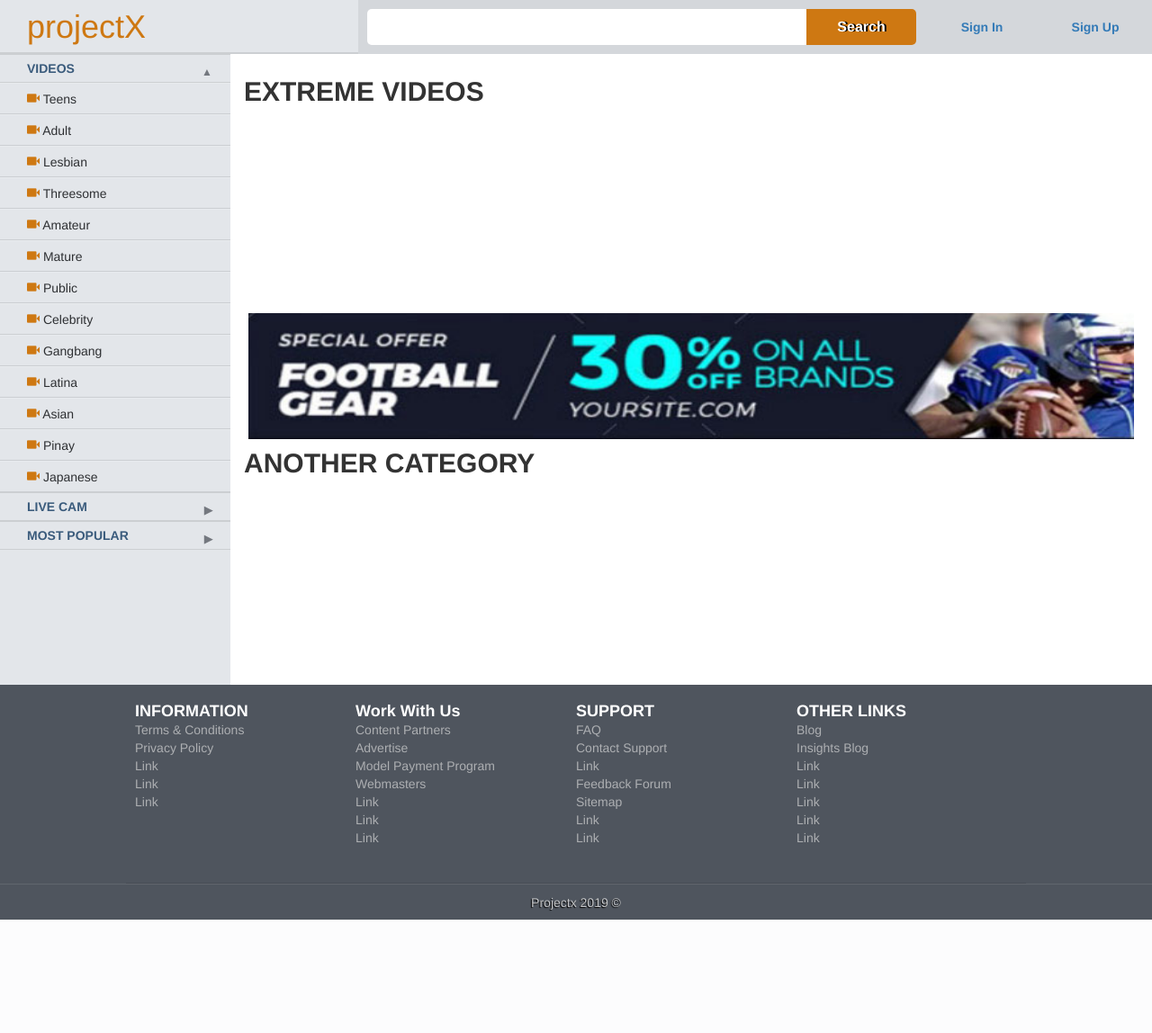
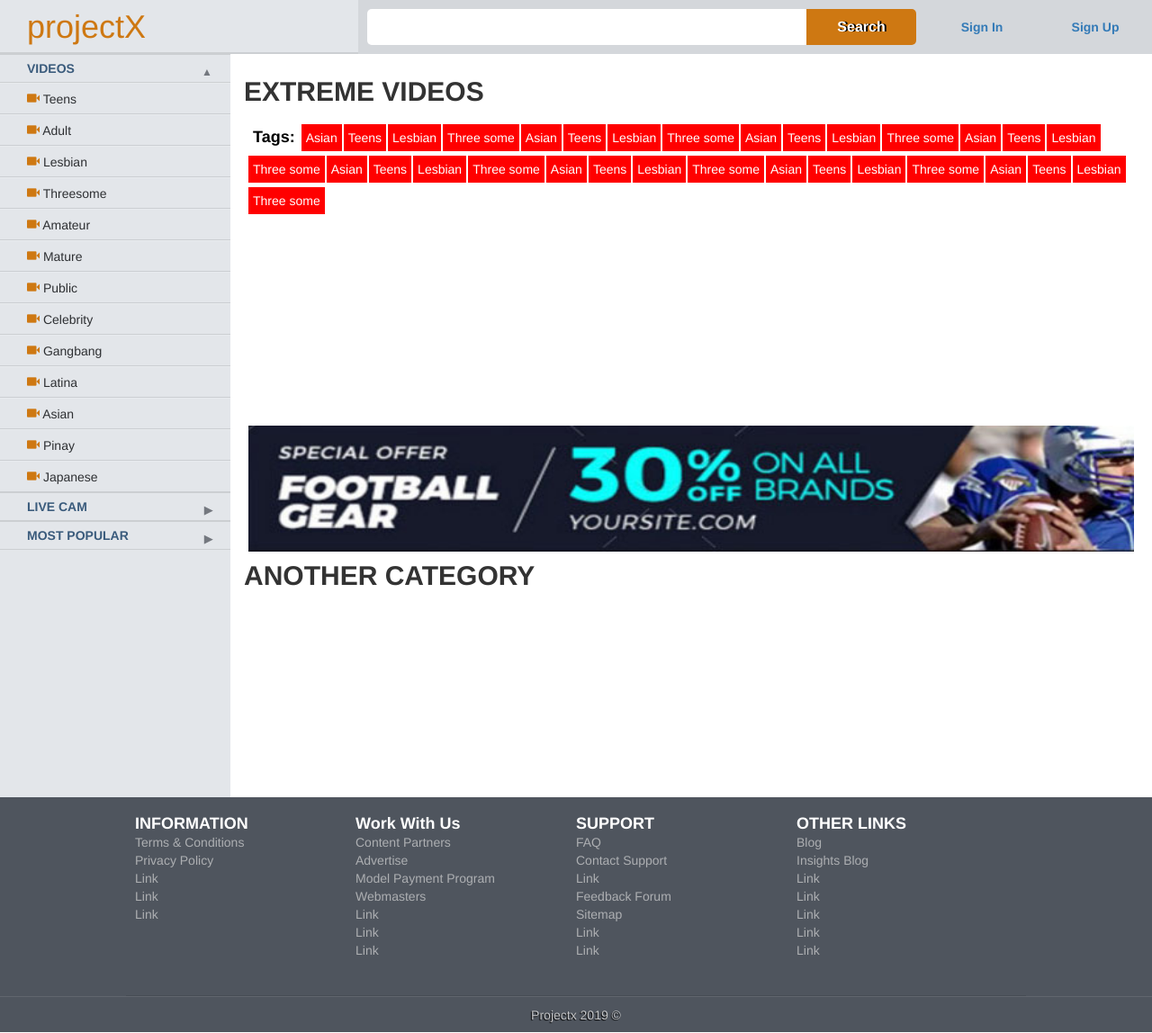
Before and after one commit to vhinzgithub/projectxxx, a PHP site: page / in a window 1280 px wide. Shown: the whole page at 90% size. Before the commit the page ends 1022 px from the top, so only its background shows below. Run offline with PHP 8.4, Linux system fonts and the light colour scheme; data that the repository does not hold is empty.

Commit message:
Add files via upload

```diff
--- a/index.php
+++ b/index.php
@@ -142,6 +142,47 @@
 
 				<div id="video-section-container"><!-- video-section-container -->
 					<!-- BAGONG UPLOAD -->
+
+					<div id="tags-container">
+
+
+						<ul>
+							<li id="tag-label"><h4><b>Tags:</b></h4></li>
+							<li>Asian</li>
+							<li>Teens</li>
+							<li>Lesbian</li>
+							<li>Three some</li>
+							<li>Asian</li>
+							<li>Teens</li>
+							<li>Lesbian</li>
+							<li>Three some</li>
+							<li>Asian</li>
+							<li>Teens</li>
+							<li>Lesbian</li>
+							<li>Three some</li>
+							<li>Asian</li>
+							<li>Teens</li>
+							<li>Lesbian</li>
+							<li>Three some</li>
+							<li>Asian</li>
+							<li>Teens</li>
+							<li>Lesbian</li>
+							<li>Three some</li>
+							<li>Asian</li>
+							<li>Teens</li>
+							<li>Lesbian</li>
+							<li>Three some</li>
+							<li>Asian</li>
+							<li>Teens</li>
+							<li>Lesbian</li>
+							<li>Three some</li>
+							<li>Asian</li>
+							<li>Teens</li>
+							<li>Lesbian</li>
+							<li>Three some</li>
+						</ul>
+					</div>
+
 					<?php
 						// $conn = mysqli_connect('localhost','nscblirr_admin','tantan@12345') or die('Could not connect to the server');
 						//  mysqli_select_db($conn,'nscblirr_projectx_db') or die('Could not select database');
@@ -178,8 +219,8 @@
 						while($row=mysqli_fetch_assoc($SQL)){
 							echo '<a href="view.php" target="_parent"><div class="video-item-container">';
 								echo '<div class="video-item-content">';
-									echo '<video muted="" loop=""  preload=""  class="vid">';
-										echo '<source src="videos/Nobela _ Join The Club _ (cover).mp4" type="video/mp4" ></source>';
+									echo '<video muted="" loop="" poster="videos/poster.jpg" preload=""  class="vid">';
+										echo '<source src="videos/output.mp4" type="video/mp4" ></source>';
 									echo '</video>';
 								echo '</div>';
 
--- a/style.css
+++ b/style.css
@@ -621,7 +621,42 @@ body{
 }
 
 
-
+#tags-container{
+    height: auto;
+    margin-bottom: 10px!important;
+    margin-left: 5px!important;
+}
+
+
+
+#tags-container ul{
+    float: left;
+    margin-left: 0!important;
+}
+
+#tags-container ul li{
+    list-style-type: none;
+    float: left;
+    padding: 5px!important;
+    background-color: #FF0000;
+    display: block;
+    color: #ffffff;
+    margin-right: 2px!important;
+    margin-bottom: 5px!important;
+
+}
+
+#tags-container ul li#tag-label{
+    background-color: #ffffff;
+    color: #000000;
+    font-weight: bold;
+}
+
+#tags-container:after{
+    display: block;
+    clear: both;
+    content: '';
+}
 
 
 /******PAGINATION*******/
```
Also changed, not shown: dashboard.php (+40 -1 lines).
